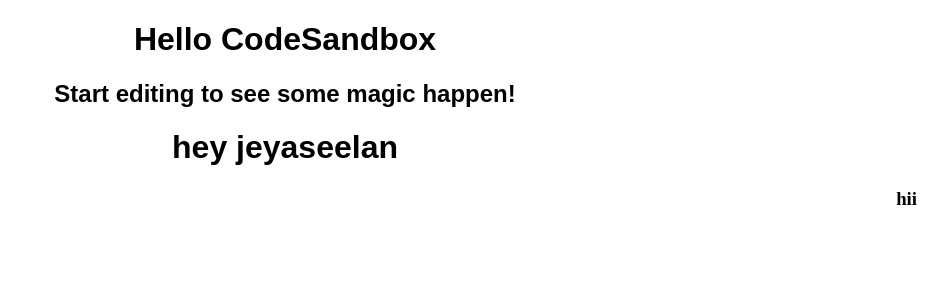
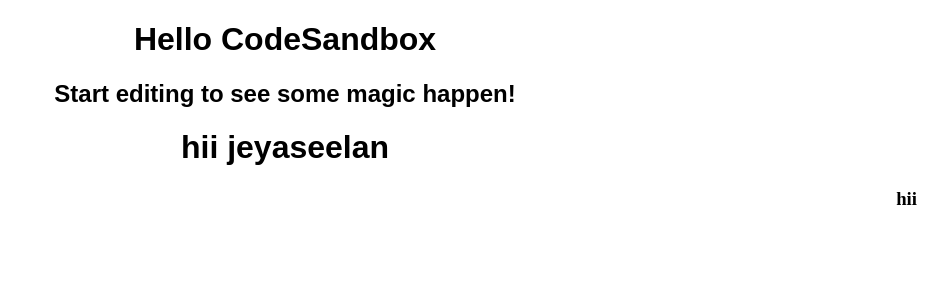
Before and after one commit to JEYASEELAN-2399/React, a React (Create React App) app: page / in a window 1280 px wide. Shown: the top 300 px of the page, without its empty margins (355-1280 px from the left). Built offline with nearby package versions, Linux system fonts and the light colour scheme.

Commit message:
modified hey to hii

```diff
--- a/src/Head.js
+++ b/src/Head.js
@@ -3,7 +3,7 @@
 return (
 
     <div>
-        <h1>hey jeyaseelan</h1>
+        <h1>hii jeyaseelan</h1>
     </div>
 
 
```
